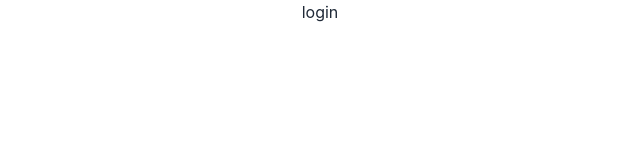
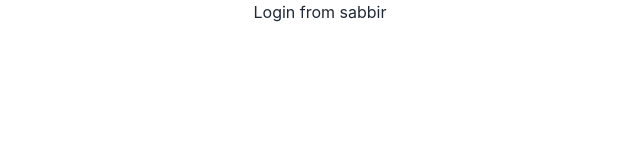
Before and after one commit to bmsani/luxury-living-mma, a React (Create React App) app: page /login in a window 1280 px wide. Shown: the top 160 px of the page, without its empty margins (320-960 px from the left). Built offline with nearby package versions, Linux system fonts and the light colour scheme.

Commit message:
new branch sabbir added

```diff
--- a/src/Pages/Register/Login/Login.js
+++ b/src/Pages/Register/Login/Login.js
@@ -3,7 +3,7 @@ import React from 'react';
 const Login = () => {
     return (
         <div>
-            login
+            <h1>Login from sabbir</h1>
         </div>
     );
 };
```
